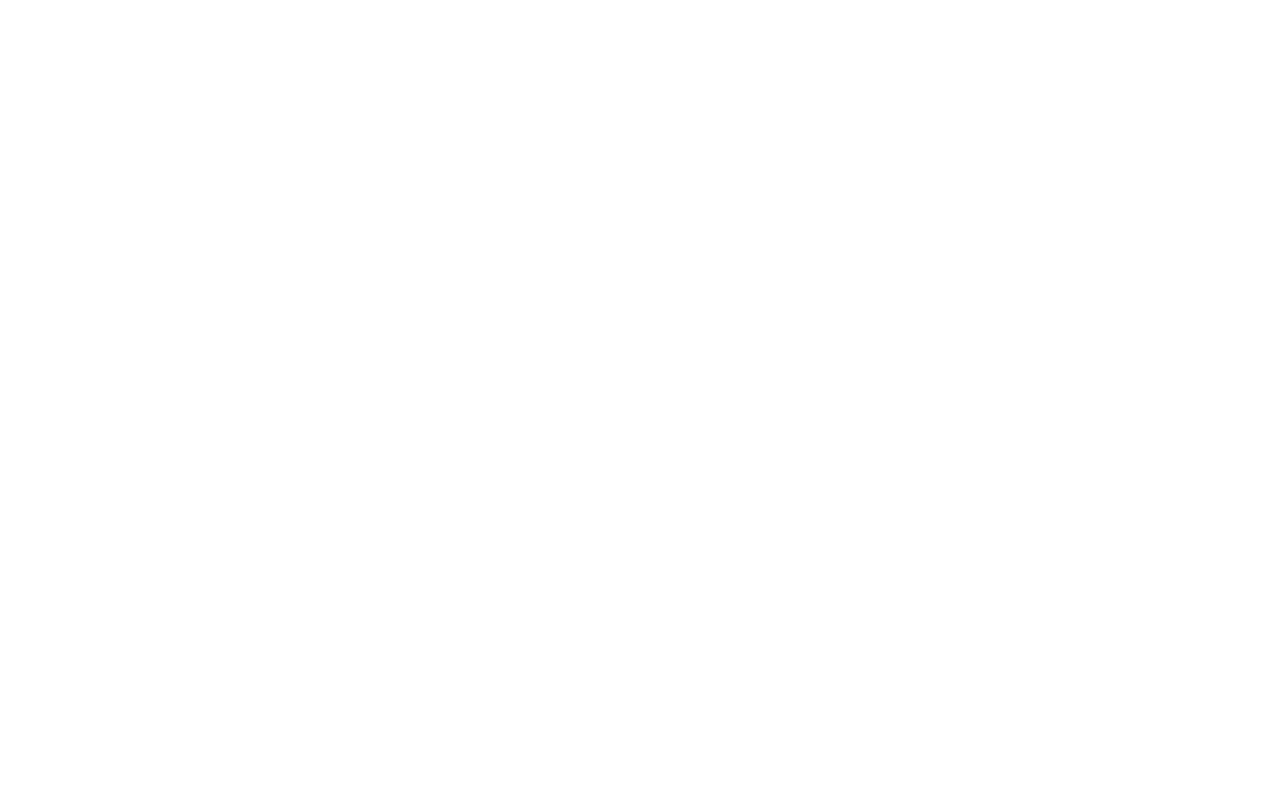
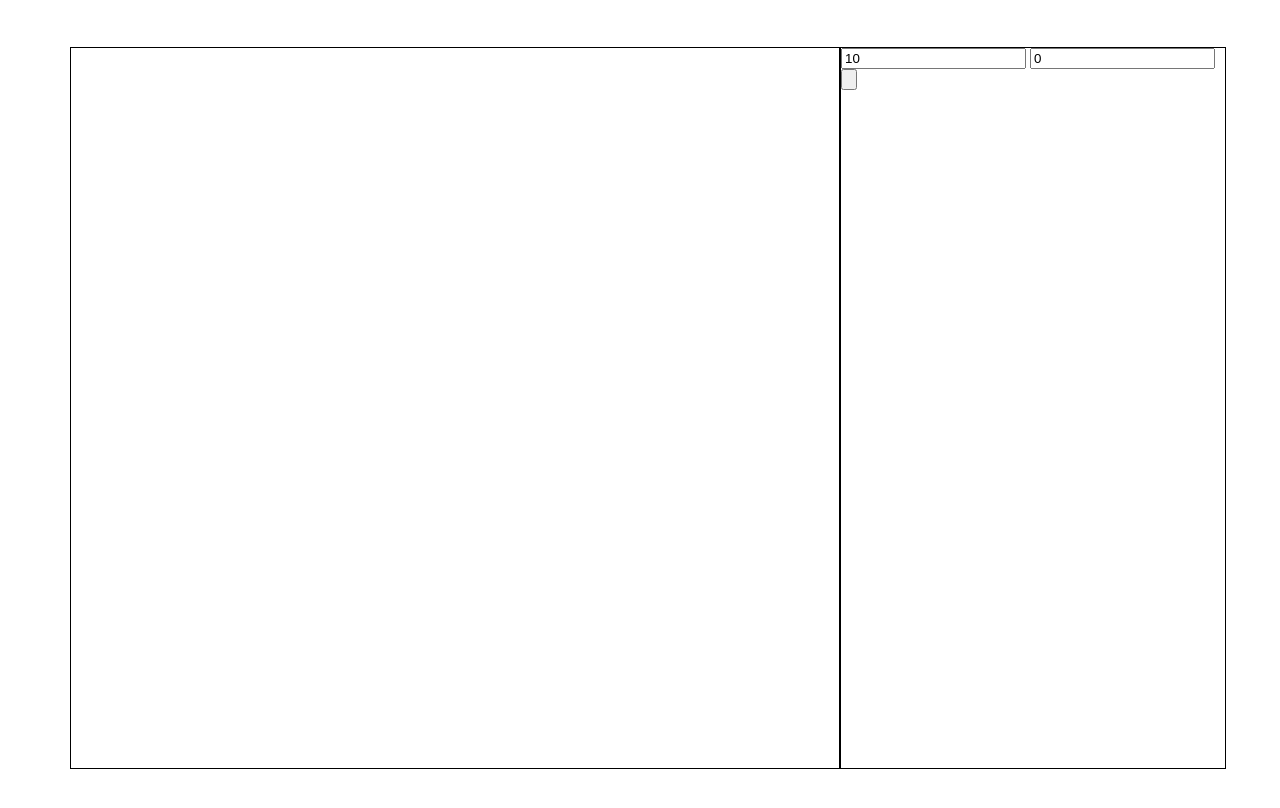
Before and after one commit to LeeEunJeong0731/eunjeong, a plain HTML site: page project/project.html in a window 1280 px wide. Drawn offline with Linux system fonts and the light colour scheme.

Commit message:
간단한 틀 잡기 and 간단한 스타일링

```diff
--- a/project/project.html
+++ b/project/project.html
@@ -3,7 +3,38 @@
   <head>
     <meta charset="UTF-8" />
     <meta name="viewport" content="width=device-width, initial-scale=1.0" />
-    <title>Document</title>
+    <title>푸바오찾기</title>
+    <style>
+      #root {
+        width: 100vw;
+        height: 100vh;
+        display: flex;
+        justify-content: center;
+        align-items: center;
+        /* background-color: beige; */
+      }
+      #root > div:nth-child(1) {
+        width: 60vw;
+        height: 90vh;
+        border: 1px solid black;
+      }
+      #root > div:nth-child(2) {
+        width: 30vw;
+        height: 90vh;
+        /* background-color: aliceblue; */
+        border: 1px solid black;
+      }
+    </style>
   </head>
-  <body></body>
+  <body>
+    <div id="root">
+      <div></div>
+      <div>
+        <input type="text" value="10" id="time" />
+        <input type="text" value="0" id="score" />
+        <input type="button" id="btn" />
+      </div>
+    </div>
+    <script></script>
+  </body>
 </html>
```
